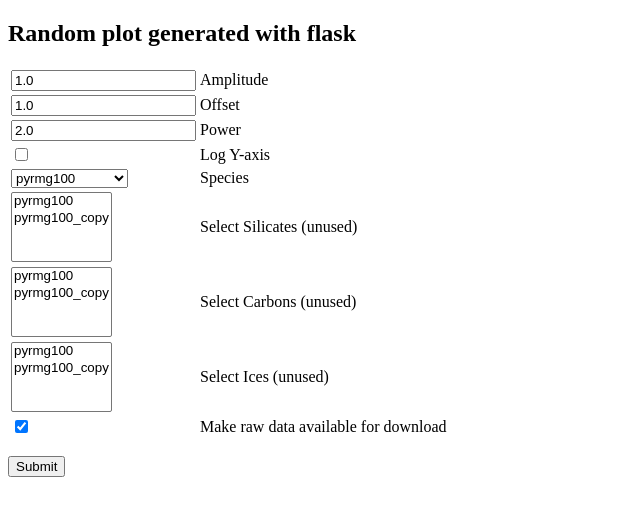
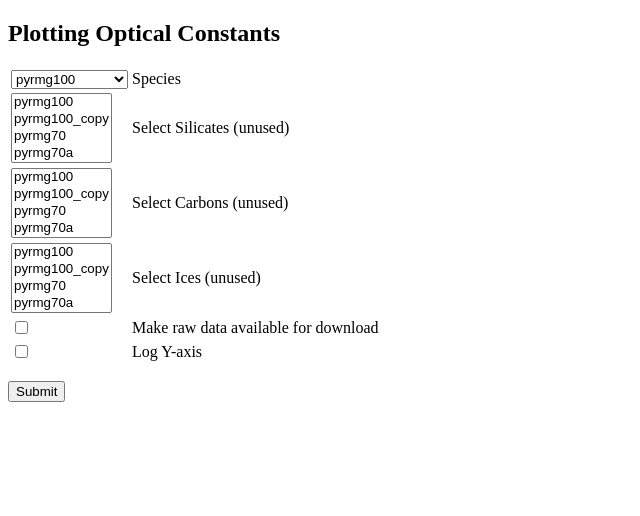
Before and after one commit to WISCI/Distillery, a Flask app: page /plot in a window 1280 px wide. Shown: the top 516 px of the page, without its empty margins (0-640 px from the left). Run offline with Flask 2, Linux system fonts and the light colour scheme.

Commit message:
Added JSON functionality for files
Also tweaked plot template to remove unnecessary fields, made it a bit prettier.

```diff
--- a/app.py
+++ b/app.py
@@ -9,6 +9,8 @@ import matplotlib
 import uuid
 import matplotlib.pyplot as plt
 import glob
+import json
+import os
 #@app.route("/myplot", methods=["GET"])
 matplotlib.use('Agg')
 
@@ -20,15 +22,16 @@ class InputForm(Form):
     for i_optcon,optcon in enumerate(optcons):
         listopt.append((i_optcon,optcon.split("/")[-1].split(".")[0]))
     print(listopt)
-    A = FloatField(label="Amplitude", default=1.0,validators=[validators.NumberRange(min=1,max=10,message="A outside of bounds 1<=A<=10")])
-    b = FloatField(label="Offset", default=1.0,validators=[validators.NumberRange()])
-    n = FloatField(label="Power", default=2.0,validators=[validators.NumberRange(min=1,max=10,message="n outside of bounds 1<=n<=10")])
-    ylog= BooleanField(label="Log Y-axis",default="")
+    #A = FloatField(label="Amplitude", default=1.0,validators=[validators.NumberRange(min=1,max=10,message="A outside of bounds 1<=A<=10")])
+    #b = FloatField(label="Offset", default=1.0,validators=[validators.NumberRange()])
+    #n = FloatField(label="Power", default=2.0,validators=[validators.NumberRange(min=1,max=10,message="n outside of bounds 1<=n<=10")])
+
     optc=SelectField("Species",choices=listopt)
     options_sil=SelectMultipleField("Select Silicates (unused)",choices=listopt)
     options_car=SelectMultipleField("Select Carbons (unused)",choices=listopt)
     options_ice=SelectMultipleField("Select Ices (unused)",choices=listopt)
-    savedata= BooleanField(label="Make raw data available for download",render_kw={'checked': True})
+    savedata= BooleanField(label="Make raw data available for download",render_kw={'checked': False})
+    ylog= BooleanField(label="Log Y-axis",default="")
 
 app = Flask(__name__)
 
@@ -68,17 +71,23 @@ def plot():
             optcons=glob.glob("./static/opticalconstants/*")
             optcons.sort()
             print("form data?",np.int32(form.optc.data))
-            arr1,arr2,arr3=np.loadtxt(optcons[np.int32(form.optc.data)],unpack=1)
+            print(optcons[np.int32(form.optc.data)])
+            #arr1,arr2,arr3=np.loadtxt(optcons[np.int32(form.optc.data)],unpack=1)
+            with open(optcons[np.int32(form.optc.data)]) as datafile:
+                data = json.load(datafile)
+            print(data['species'],data['formula'])
+
             # magic data reduction and calculations take place here
+
 
             img = io.BytesIO()
 
             x = np.arange(10)
             plt.title("somebodys_plot "+str(datetime.date.today())+" "+optcons[np.int32(form.optc.data)].split("/")[-1].split(".")[0])
-            plt.plot(arr1,arr2,"-",label="$n$")
-            plt.plot(arr1,arr3,"-",label="$k$")
-            plt.xlabel("Wavelength (um)")
-            plt.ylabel("refractive index $n/k$")
+            plt.plot(data['wavelength'],data['n'],"-k",label="$n$")
+            plt.plot(data['wavelength'],data['k'],"-r",label="$k$")
+            plt.xlabel(r"Wavelength ($\mu$m)")
+            plt.ylabel(r"Refractive indices $n$,$k$")
             print(form.ylog.data)
             if form.ylog.data == True:
                 plt.yscale("log")
@@ -92,7 +101,7 @@ def plot():
             if form.savedata.data == True:
                 file_uuid = str(uuid.uuid4())
                 filename="distillery_"+file_uuid+".csv"
-                np.savetxt("./static/client/"+filename,np.c_[arr1,arr2,arr3])
+                np.savetxt("./static/client/"+filename,np.c_[data['wavelength'],data['n'],data['k']])
             else:
                 filename=None
             return render_template('plot.html', plot_url=plot_url,form=form,filename=filename)
--- a/requirements.txt
+++ b/requirements.txt
@@ -1,3 +1,4 @@
 Flask==2.1.0
+numpy
 matplotlib
 wtforms
--- a/templates/plot.html
+++ b/templates/plot.html
@@ -1,7 +1,7 @@
 <!doctype html>
-<title>check out my plot</title>
+<title>WISCI Distillery</title>
 <section>
-  <h2>Random plot generated with flask</h2>
+  <h2>Plotting Optical Constants</h2>
   </section>
 <form method=post action="">
 <table>
@@ -13,24 +13,6 @@
  {% endfor %}
 </table>
 <p><input type=submit value=Submit></form></p>
-
-
-{% if form.A.errors %}
-            <ul class="errors">
-                {% for error in form.A.errors %}
-                    <li>{{ error }}</li>
-                {% endfor %}
-            </ul>
-        {% endif %}
-{% if form.n.errors %}
-            <ul class="errors">
-                {% for error in form.n.errors %}
-                    <li>{{ error }}</li>
-                {% endfor %}
-            </ul>
-        {% endif %}
-
-
 
 {% if filename != None %}
 
```
Also changed, not shown: static/opticalconstants/pyrmg70.json (added, +1 -0 lines), static/opticalconstants/pyrmg70a.json (added, +1 -0 lines), 4 other files.
